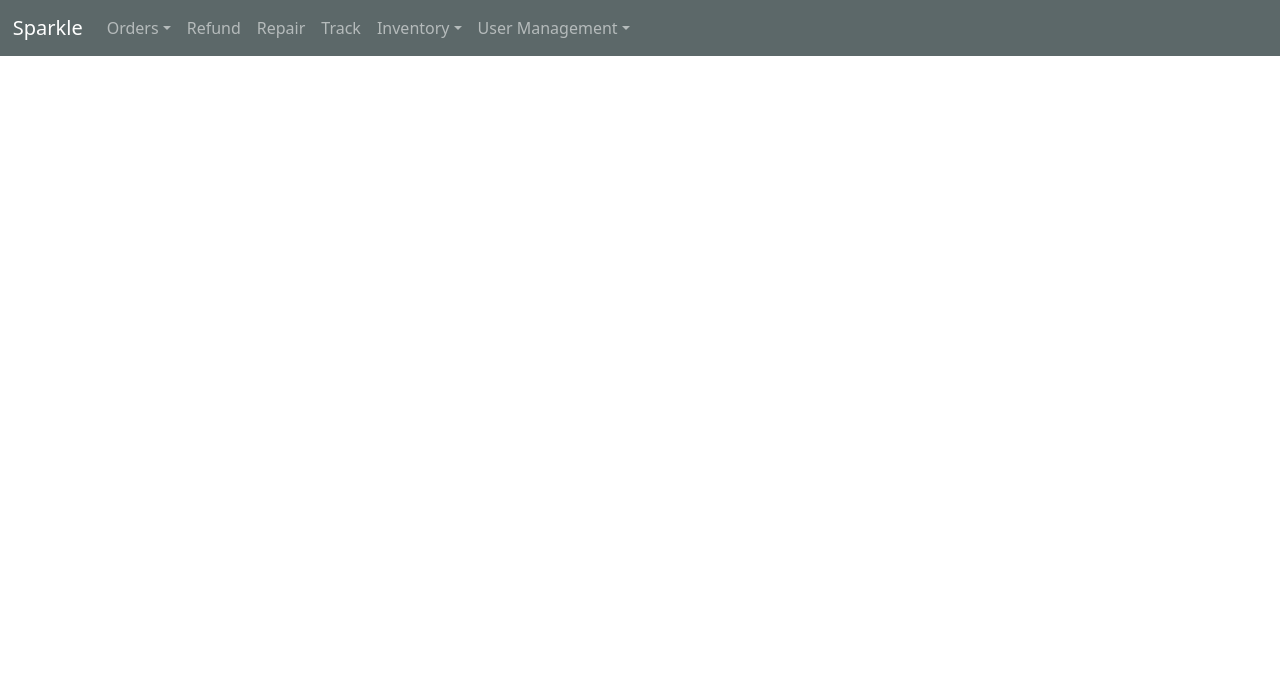
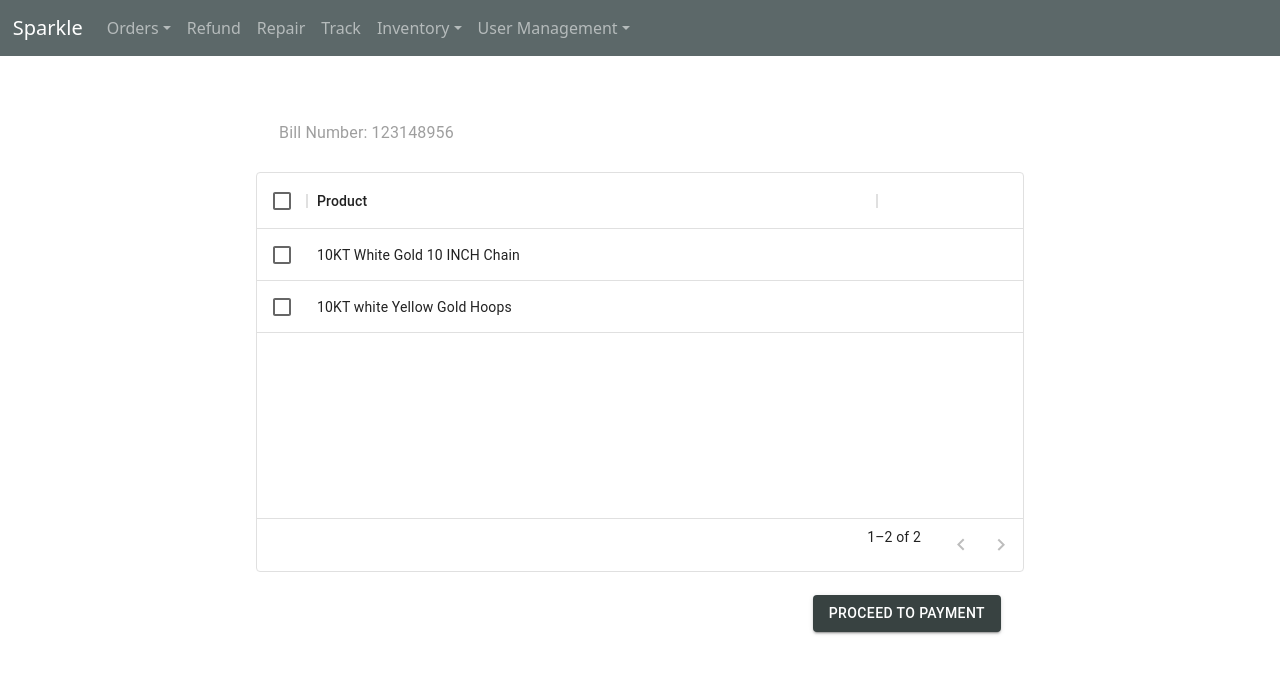
Before and after one commit to NehaDadarwala/Sparkle, a React (Create React App) app: page /billdetails in a window 1280 px wide. Shown: the top 674 px of the page. Built offline with nearby package versions, Linux system fonts and the light colour scheme.

Commit message:
started refund module

```diff
--- a/package.json
+++ b/package.json
@@ -5,9 +5,11 @@
   "dependencies": {
     "@emotion/react": "^11.10.6",
     "@emotion/styled": "^11.10.6",
+    "@material-ui/core": "^4.12.4",
     "@mui/icons-material": "^5.11.9",
     "@mui/material": "^5.11.10",
     "@mui/styled-engine-sc": "^5.11.9",
+    "@mui/x-data-grid": "^5.17.24",
     "@testing-library/jest-dom": "^5.16.5",
     "@testing-library/react": "^13.4.0",
     "@testing-library/user-event": "^13.5.0",
@@ -15,6 +17,7 @@
     "react": "^18.2.0",
     "react-bootstrap": "^2.7.2",
     "react-dom": "^18.2.0",
+    "react-hook-form": "^7.43.2",
     "react-router-dom": "^6.8.1",
     "react-scripts": "5.0.1",
     "styled-components": "^5.3.6",
--- a/src/App.js
+++ b/src/App.js
@@ -2,6 +2,8 @@ import './App.css';
 import Navbar from './Components/Navbar';
 import { BrowserRouter as Router, Routes, Route } from "react-router-dom";
 import Login from './Pages/Login';
+import BillValidation from './Pages/Refund/BillValidation';
+import BillDetails from './Pages/Refund/BillDetails';
 
 
 function App() {
@@ -11,6 +13,8 @@ function App() {
       <Router>
         <Routes>
           <Route path="/" element={<Login />} />
+          <Route path="/refund" element={<BillValidation/>} />
+          <Route path="/billdetails" element={<BillDetails/>} />
         </Routes>
       </Router>
     </div>
--- a/src/Components/Navbar.js
+++ b/src/Components/Navbar.js
@@ -15,7 +15,7 @@ function CollapsibleExample() {
               <NavDropdown.Item href="#store">In store purchase</NavDropdown.Item>
               <NavDropdown.Item href="#special">Special Order</NavDropdown.Item>
             </NavDropdown>
-            <Nav.Link href="#refund">Refund</Nav.Link>
+            <Nav.Link href="/refund">Refund</Nav.Link>
             <Nav.Link href="#repair">Repair</Nav.Link>
             <Nav.Link href="#track">Track</Nav.Link>
             <NavDropdown title="Inventory" id="collasible-nav-dropdown">
--- /dev/null
+++ b/src/Pages/Refund/BillDetails.js
@@ -0,0 +1,50 @@
+import { Button, TextField } from '@mui/material';
+import { DataGrid } from '@mui/x-data-grid';
+
+const columns = [
+  {
+    field: 'Product',
+    headerName: 'Product',
+    width: '570'
+  },
+  {
+    field: 'Price',
+    headerName: 'Price',
+    type: 'number',
+    width: 300,
+  },
+];
+
+const rows = [
+  { id: 1, Product: '10KT White Gold 10 INCH Chain', Price: 60.77 },
+  { id: 2, Product: '10KT white Yellow Gold Hoops', Price: 30.00 },
+];
+
+
+const BillDetails = () => {
+  return (
+    <div container style={{ height: 400, width: '60%', margin: 'auto', marginTop: '3%' }}>
+      <TextField
+        variant="standard"
+        value={"Bill Number: " + 123148956}
+        disabled
+        type="text"
+        sx={{ margin: '3%'}}
+        InputProps={{
+          disableUnderline: true,
+        }}
+        />
+      <DataGrid
+        rows={rows} // from the database call
+        columns={columns}
+        pageSize={5}
+        rowsPerPageOptions={[5]}
+        checkboxSelection
+      />
+      <Button sx={{ margin: '3%', float: 'right', backgroundColor: '#384241', borderColor: 'green' }}
+        variant="contained">Proceed To Payment</Button>
+    </div>
+  )
+}
+
+export default BillDetails
--- /dev/null
+++ b/src/Pages/Refund/BillValidation.js
@@ -0,0 +1,65 @@
+import React, { useState } from "react";
+import Grid from "@material-ui/core/Grid";
+import TextField from "@material-ui/core/TextField";
+import Button from "@material-ui/core/Button";
+import { useNavigate } from 'react-router-dom';
+import { useForm } from "react-hook-form";
+
+const defaultValues = {
+  billnumber: '',
+};
+
+
+const BillValidation = () => {
+  const [formValues, setFormValues] = useState(defaultValues)
+  const { register, handleSubmit, formState: { errors } } = useForm();
+
+  const handleInputChange = (e) => {
+    const { name, value } = e.target;
+    setFormValues({
+      ...formValues,
+      [name]: value,
+    });
+  };
+
+  const navigate = useNavigate();
+  const validateBill = (data) => {
+    navigate('/billdetails', { state: formValues.billnumber });
+  };
+
+
+  return (
+    <div style={{ marginTop: '20%' }}>
+      <form onSubmit={handleSubmit(validateBill)}>
+        <Grid container alignItems="center" justify="center" direction="column">
+          <Grid item>
+            <TextField
+              label="Bill Number"
+              type="text"
+              value={formValues.billnumber}
+              autoFocus
+              InputLabelProps={{ style: { color: '#5c6869' } }}
+              {...register("billnumber", {
+                onChange: (e) => { handleInputChange(e) },
+                required: "Bill Number is required.",
+                pattern: {
+                  value: /[0-9]{9}/,
+                  message: "Should be numbers of minimum length 9"
+                }
+              })}
+              error={Boolean(errors.billnumber)}
+              helperText={errors.billnumber?.message}
+            />
+          </Grid>
+          <Grid item>
+            <Button style={{ margin: "20px", backgroundColor: '#384241' }} variant="contained" color="primary" type="submit">
+              Submit
+            </Button>
+          </Grid>
+        </Grid>
+      </form>
+    </div>
+  )
+}
+
+export default BillValidation
```
Also changed, not shown: 1 other file (tests, documents, lock files or other folders).
